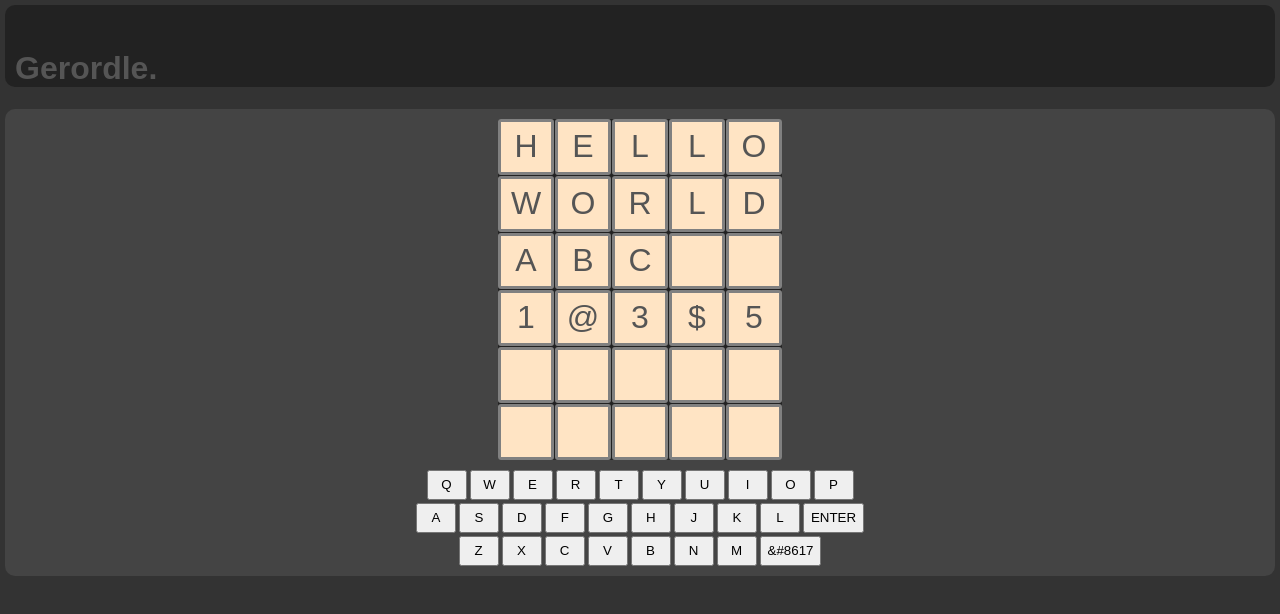
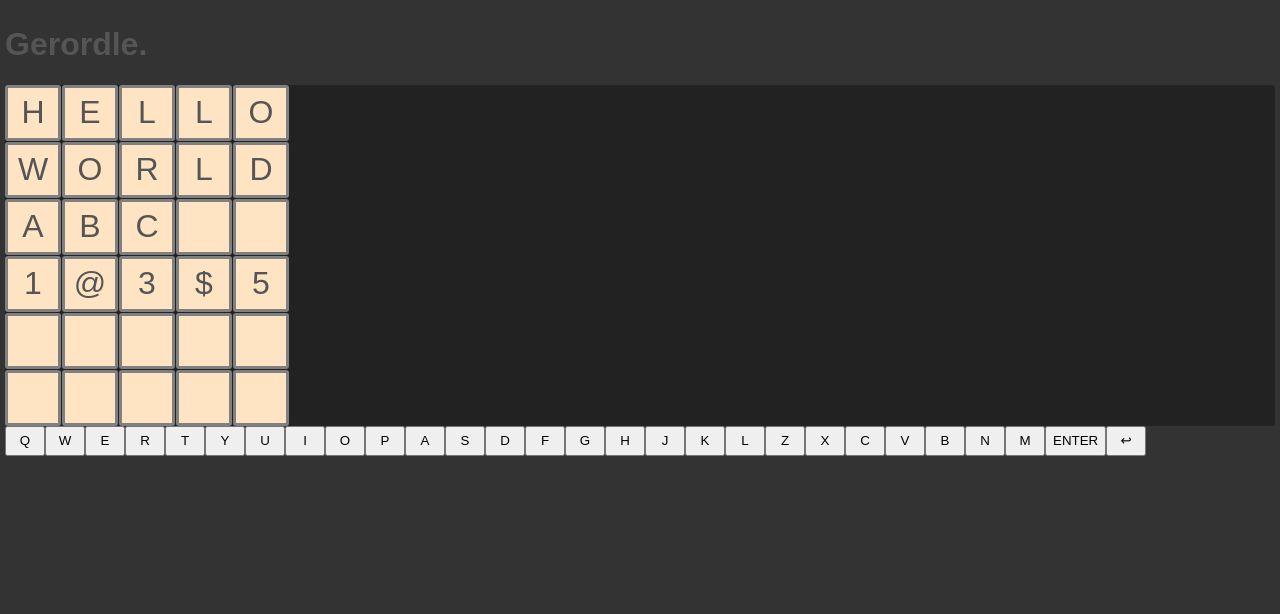
Before and after one commit to ghager93/gerordle-react, a React (Create React App) app: page / in a window 1280 px wide. Shown: the top 614 px of the page. Built offline with nearby package versions, Linux system fonts and the light colour scheme.

Commit message:
add area and keyboard components

```diff
--- a/src/App.js
+++ b/src/App.js
@@ -37,45 +37,44 @@ const GuessGrid = ({ words }) => (
   </div>
 )
 
+const Keyboard = () => {
+  const KEYS = "QWERTYUIOPASDFGHJKLZXCVBNM".split('');
+
+  return (
+    <div className="keyboard">
+      {
+        KEYS.map(key => <button className="keyboard-button">{ key }</button>)
+      }
+      <button className="keyboard-button">ENTER</button>
+      <button className="keyboard-button">↩</button>
+    </div>
+  );
+}
+
+const TopArea = () => (
+  <div className="top-area">
+    <h1>Gerordle.</h1>
+  </div>
+)
+
+const MainArea = () => (
+  <div className="main-area">
+    <GuessGrid words={['hello', 'world', 'abc', '1@3$5^7', '', '']} />
+    <Keyboard />
+  </div>
+)
+
 function App() {
+  const onKey = ({ e }) => {
+    console.log()
+  }
+
+  let testString = '';
+
   return (
     <div className="App">
-      <div id="top-area">
-        <h1>Gerordle.</h1>
-      </div>
-      <div id="main-area">
-        <GuessGrid words={['hello', 'world', 'abc', '1@3$5^7', '', '']} />
-        <div id="keyboard">
-          <button className="keyboard-button">Q</button>
-          <button className="keyboard-button">W</button>
-          <button className="keyboard-button">E</button>
-          <button className="keyboard-button">R</button>
-          <button className="keyboard-button">T</button>
-          <button className="keyboard-button">Y</button>
-          <button className="keyboard-button">U</button>
-          <button className="keyboard-button">I</button>
-          <button className="keyboard-button">O</button>
-          <button className="keyboard-button">P</button>
-          <button className="keyboard-button">A</button>
-          <button className="keyboard-button">S</button>
-          <button className="keyboard-button">D</button>
-          <button className="keyboard-button">F</button>
-          <button className="keyboard-button">G</button>
-          <button className="keyboard-button">H</button>
-          <button className="keyboard-button">J</button>
-          <button className="keyboard-button">K</button>
-          <button className="keyboard-button">L</button>
-          <button className="keyboard-button">ENTER</button>
-          <button className="keyboard-button">Z</button>
-          <button className="keyboard-button">X</button>
-          <button className="keyboard-button">C</button>
-          <button className="keyboard-button">V</button>
-          <button className="keyboard-button">B</button>
-          <button className="keyboard-button">N</button>
-          <button className="keyboard-button">M</button>
-          <button className="keyboard-button">&#8617</button>
-        </div>
-      </div>
+      <TopArea />
+      <MainArea />
     </div>
   );
 }
```
